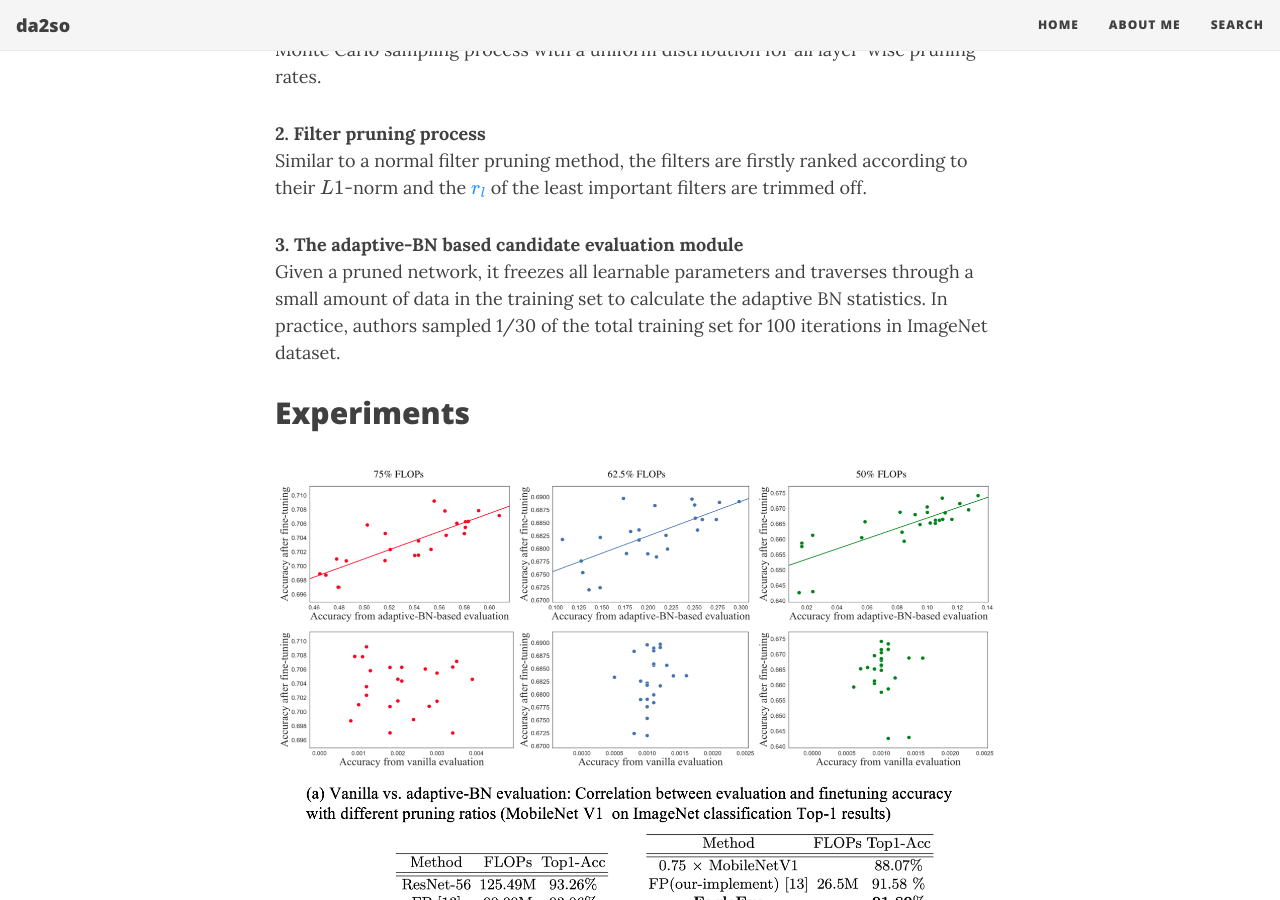
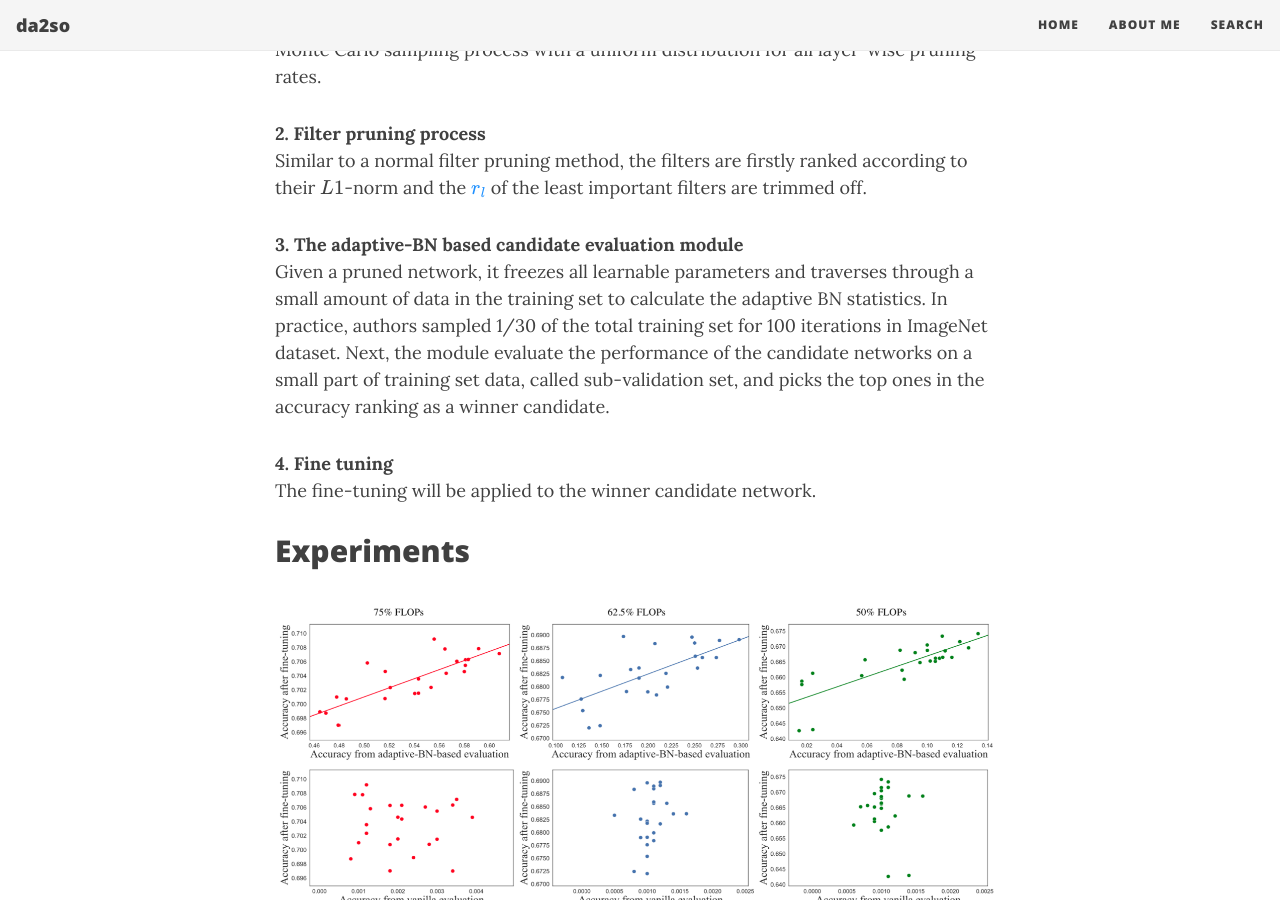
Before and after one commit to da2so/da2so.github.io, a Jekyll site: the page built from _posts/2020-10-25-EagleEye_Fast_Sub_net_Evaluation_for_Efficient_Neur_Network_Pruning.md, in a window 1280 px wide and 900 px high, scrolled down 5509 px. Built offline with Jekyll 4.4.1, drawn with Linux system fonts in a browser that asks for light colours; nearby versions of some CDN libraries; formulas are drawn with MathJax 3.

Commit message:
Update 2020-10-25-EagleEye_Fast_Sub_net_Evaluation_for_Efficient_Neur_Network_Pruning.md

```diff
--- a/_posts/2020-10-25-EagleEye_Fast_Sub_net_Evaluation_for_Efficient_Neur_Network_Pruning.md
+++ b/_posts/2020-10-25-EagleEye_Fast_Sub_net_Evaluation_for_Efficient_Neur_Network_Pruning.md
@@ -119,8 +119,10 @@ Generation randomly samples <span style="color:DodgerBlue">$L$</span> real numbe
 Similar to a normal filter pruning method, the filters are firstly ranked according to their $L1$-norm and the <span style="color:DodgerBlue">$r_l$</span> of the least important filters are trimmed off.
 
 **3. The adaptive-BN based candidate evaluation module**
-Given a pruned network, it freezes all learnable parameters and traverses through a small amount of data in the training set to calculate the adaptive BN statistics. In practice, authors sampled 1/30 of the total training set for 100 iterations in ImageNet dataset.
+Given a pruned network, it freezes all learnable parameters and traverses through a small amount of data in the training set to calculate the adaptive BN statistics. In practice, authors sampled 1/30 of the total training set for 100 iterations in ImageNet dataset. Next, the module evaluate the performance of the candidate networks on a small part of training set data, called sub-validation set, and picks the top ones in the accuracy ranking as a winner candidate.
 
+**4. Fine tuning**
+The fine-tuning will be applied to the winner candidate network.
 
 
 ## Experiments
```
